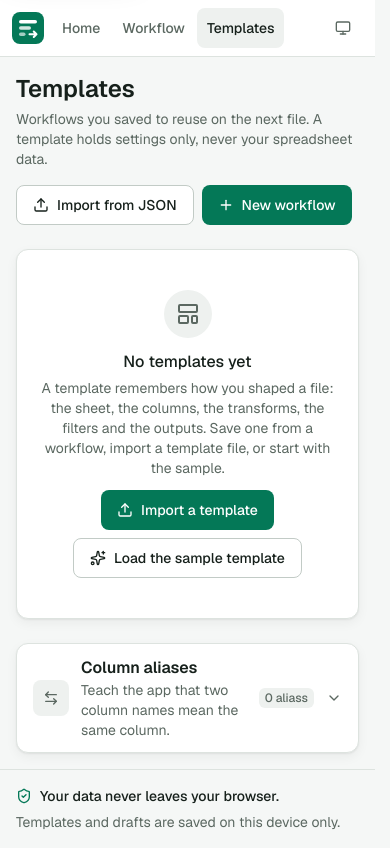
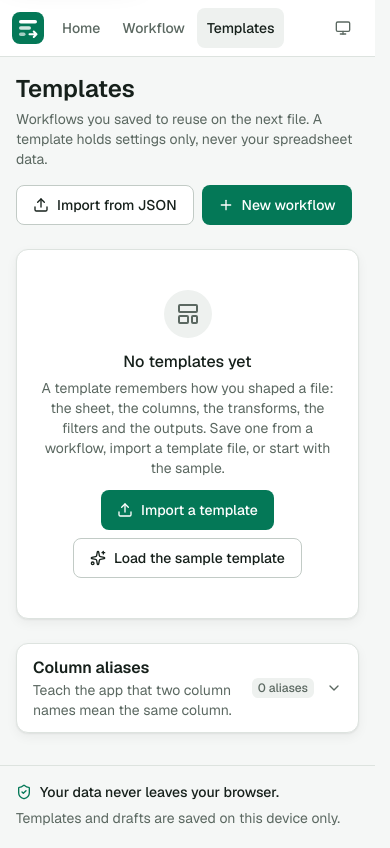
Before and after one commit to Akashmhatredev/Excel-Workflow-Builder, a Next.js app: page /templates in a window 390 px wide. Built offline with nearby package versions, Linux system fonts and the light colour scheme.

Commit message:
fix(templates): pluralise the alias count and tidy the aliases header on phones

```diff
--- a/components/templates/AliasManager.jsx
+++ b/components/templates/AliasManager.jsx
@@ -21,7 +21,7 @@ import { useTemplateStore } from "@/store/useTemplateStore";
 /** Link here (for example from the batch results) to open this section: /templates#column-aliases */
 export const ALIASES_ANCHOR = "column-aliases";
 
-const plural = (count, word) => `${count} ${word}${count === 1 ? "" : "s"}`;
+const plural = (count, word, many = `${word}s`) => `${count} ${count === 1 ? word : many}`;
 
 function reportStorage(result) {
   if (isStorageFailure(result.code)) notifyStorageError({ code: result.code, key: KEYS.aliases }, { userAction: true });
@@ -99,14 +99,14 @@ export default function AliasManager() {
           onClick={() => setExpanded(!open)}
           className="flex min-h-14 w-full cursor-pointer items-center gap-3 rounded-xl px-4 py-3 text-left transition-colors hover:bg-surface-2"
         >
-          <span className="flex size-9 shrink-0 items-center justify-center rounded-lg bg-surface-2 text-muted">
+          <span className="hidden size-9 shrink-0 items-center justify-center rounded-lg bg-surface-2 text-muted sm:flex">
             <ArrowLeftRight className="size-4" aria-hidden="true" />
           </span>
           <span className="min-w-0 flex-1">
             <span className="block text-base font-semibold text-fg">Column aliases</span>
             <span className="block text-sm font-normal text-muted">Teach the app that two column names mean the same column.</span>
           </span>
-          <Badge className="shrink-0">{plural(aliases.length, "alias")}</Badge>
+          <Badge className="shrink-0">{plural(aliases.length, "alias", "aliases")}</Badge>
           <ChevronDown className={cn("size-4 shrink-0 text-muted transition-transform", open && "rotate-180")} aria-hidden="true" />
         </button>
       </h2>
```
